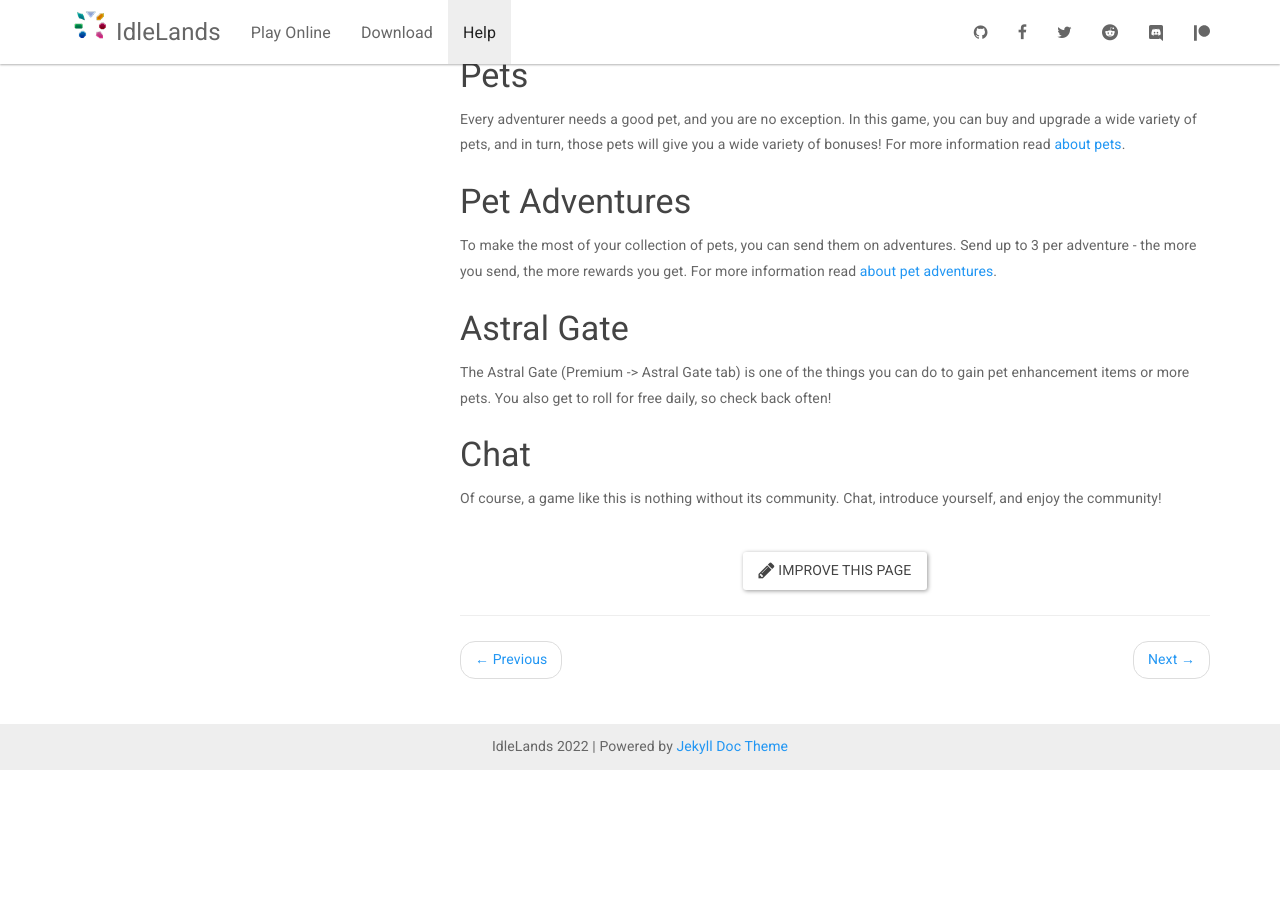
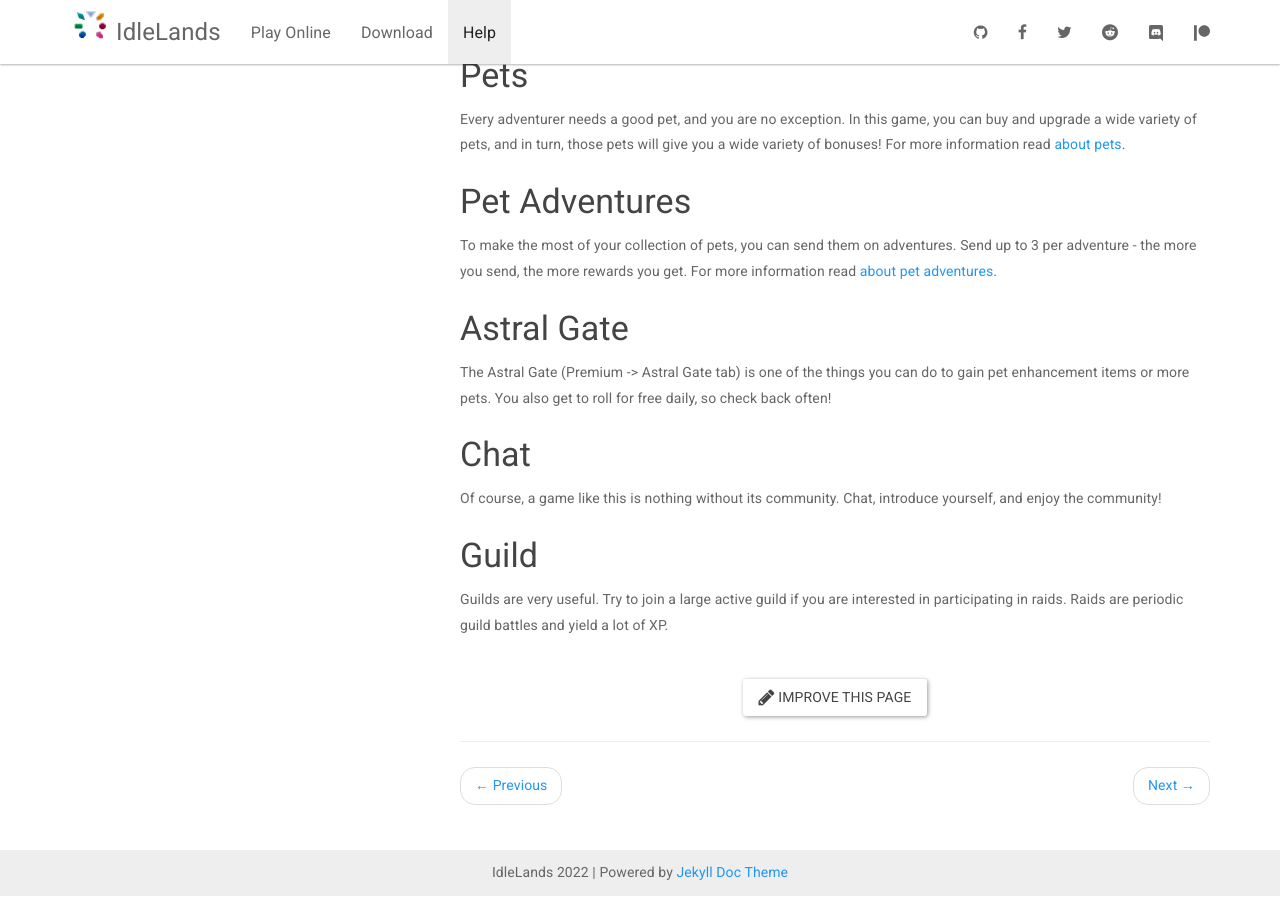
Before and after one commit to IdleLands/idlelands.github.io, a Jekyll site: the page built from _docs/help/new-player.md, in a window 1280 px wide and 900 px high, scrolled down 1022 px. Built offline with Jekyll 4.4.1, drawn with Linux system fonts in a browser that asks for light colours; nearby versions of some CDN libraries; before the commit the page ends 1796 px from its top, so only the background shows below that.

Commit message:
Added note on guilds in new player guide

```diff
--- a/_docs/help/new-player.md
+++ b/_docs/help/new-player.md
@@ -45,3 +45,7 @@ The Astral Gate (Premium -> Astral Gate tab) is one of the things you can do to
 ### Chat
 
 Of course, a game like this is nothing without its community. Chat, introduce yourself, and enjoy the community!
+
+### Guild
+
+Guilds are very useful. Try to join a large active guild if you are interested in participating in raids. Raids are periodic guild battles and yield a lot of XP.
```
